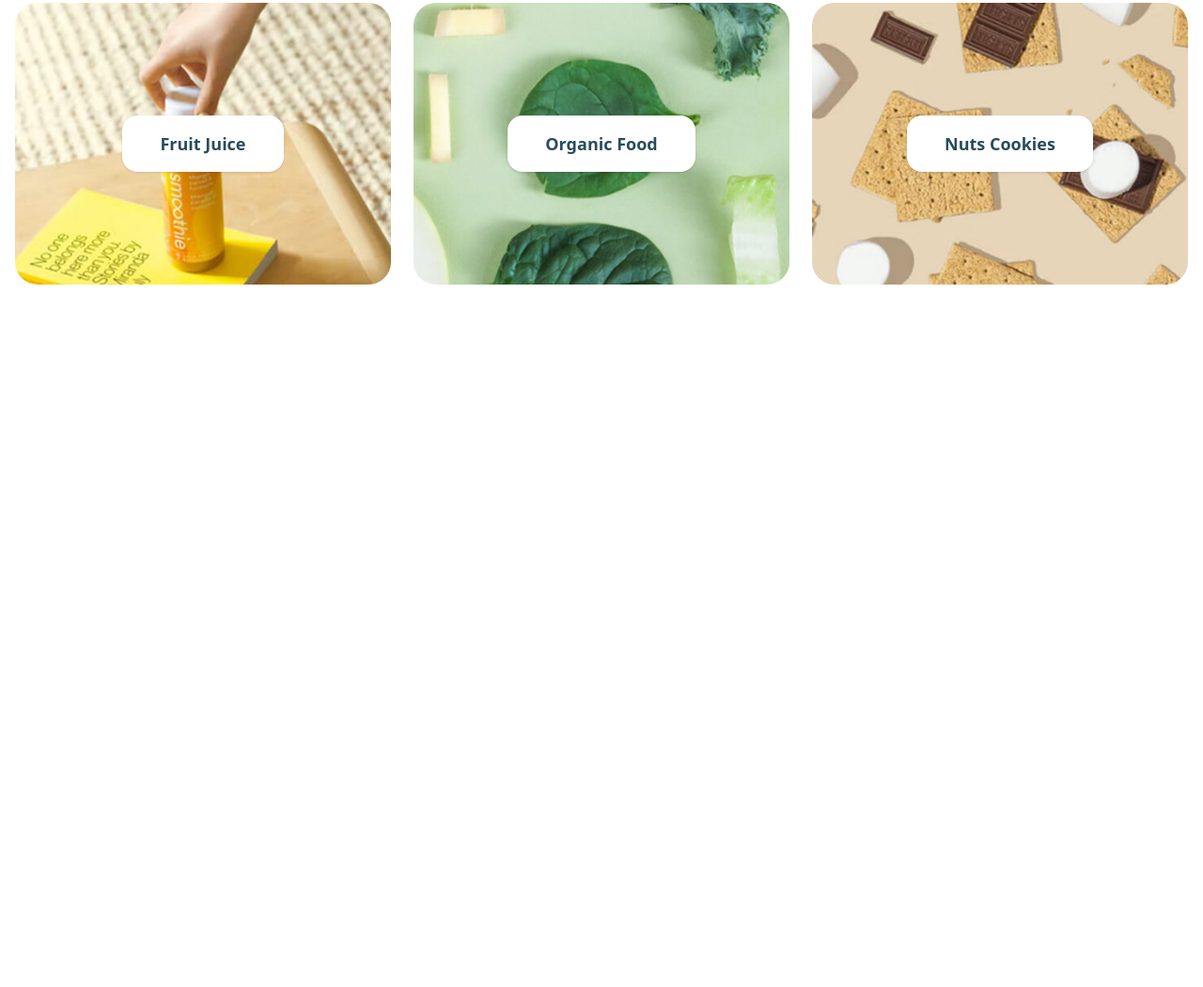
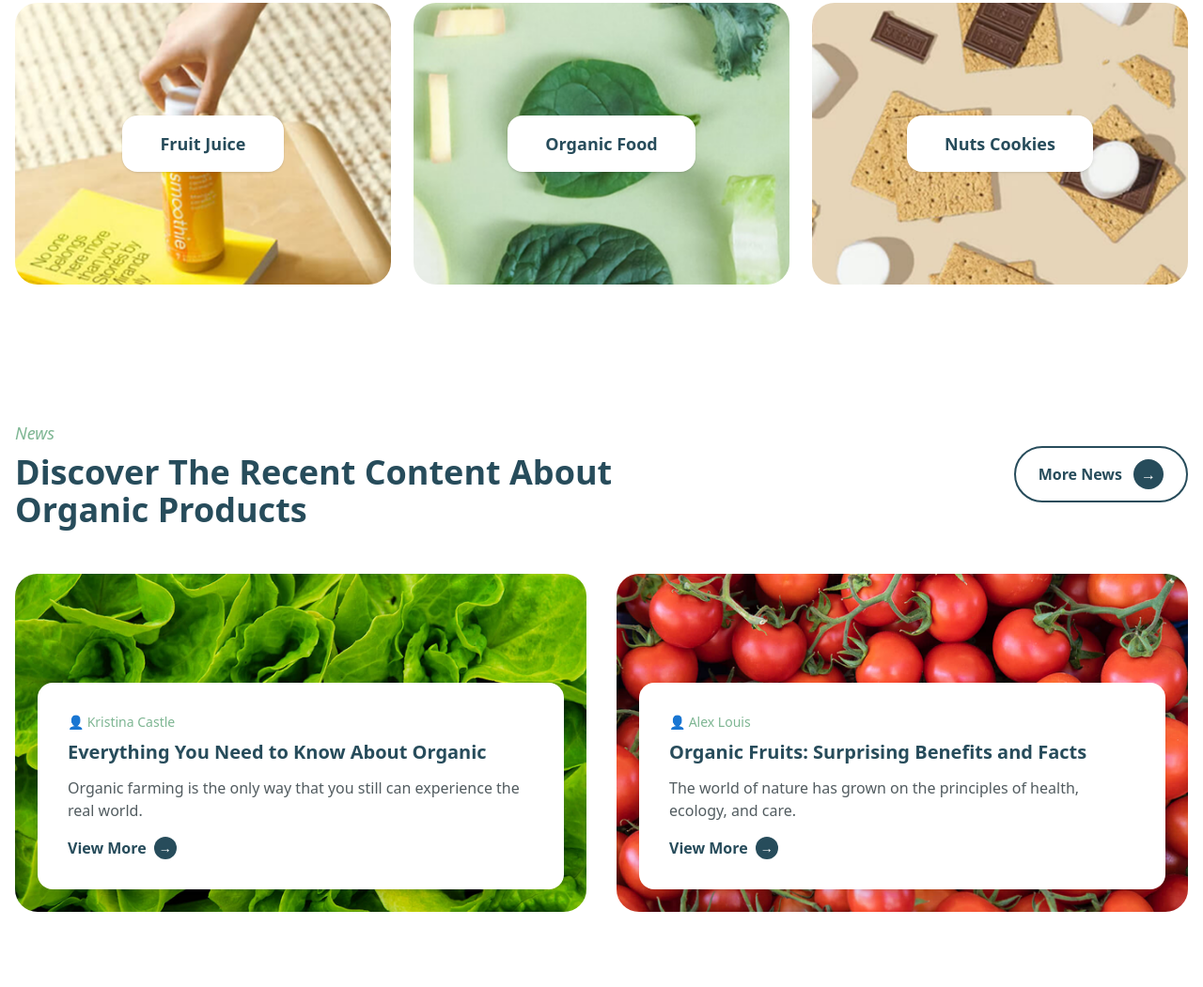
Before and after one commit to odinaevbilol/homework20, a website: page src/index.html in a window 1280 px wide. Shown: the part 3834-4885 px from the top of the page at 94% size. Before the commit the page ends 4201 px from the top, so only its background shows below. Drawn offline with nearby package versions, Linux system fonts and the light colour scheme; files that its build step writes are made by us from their sources.

Commit message:
section8

```diff
--- a/src/index.html
+++ b/src/index.html
@@ -392,5 +392,93 @@
   </div>
 </section>
 
+<section class="max-w-7xl mx-auto px-4 py-20">
+  <!-- HEADER -->
+  <div class="flex flex-col lg:flex-row lg:items-center lg:justify-between gap-6 mb-12">
+    <div>
+      <p class="text-[#7EB693] italic text-lg mb-2">News</p>
+      <h2 class="text-3xl sm:text-4xl font-extrabold text-[#274C5B] max-w-2xl">
+        Discover The Recent Content About Organic Products
+      </h2>
+    </div>
+
+    <button
+      class="self-start lg:self-center flex items-center gap-3 border-2 border-[#274C5B] text-[#274C5B] px-6 py-3 rounded-full font-semibold hover:bg-[#274C5B] hover:text-white transition"
+    >
+      More News
+      <span class="w-8 h-8 flex items-center justify-center rounded-full bg-[#274C5B] text-white">
+        →
+      </span>
+    </button>
+  </div>
+
+
+  <div class="grid grid-cols-1 lg:grid-cols-2 gap-8">
+
+    <div
+      class="relative h-[360px] rounded-3xl overflow-hidden bg-cover bg-center"
+      style="background-image: url('./IMAGE\ \(39\).png');"
+    >
+      <div
+        class="absolute bottom-6 left-6 right-6 bg-white rounded-2xl p-6 sm:p-8 shadow-lg"
+      >
+        <p class="flex items-center gap-2 text-sm text-[#7EB693] mb-2">
+          👤 Kristina Castle
+        </p>
+
+        <h3 class="text-xl font-extrabold text-[#274C5B] mb-3">
+          Everything You Need to Know About Organic
+        </h3>
+
+        <p class="text-[#525C60] mb-4">
+          Organic farming is the only way that you still can experience the real world.
+        </p>
+
+        <a
+          href="#"
+          class="inline-flex items-center gap-2 text-[#274C5B] font-semibold"
+        >
+          View More
+          <span class="w-6 h-6 flex items-center justify-center rounded-full bg-[#274C5B] text-white text-sm">
+            →
+          </span>
+        </a>
+      </div>
+    </div>
+
+
+    <div
+      class="relative h-[360px] rounded-3xl overflow-hidden bg-cover bg-center"
+      style="background-image: url('./IMAGE\ \(40\).png');"
+    >
+      <div
+        class="absolute bottom-6 left-6 right-6 bg-white rounded-2xl p-6 sm:p-8 shadow-lg"
+      >
+        <p class="flex items-center gap-2 text-sm text-[#7EB693] mb-2">
+          👤 Alex Louis
+        </p>
+
+        <h3 class="text-xl font-extrabold text-[#274C5B] mb-3">
+          Organic Fruits: Surprising Benefits and Facts
+        </h3>
+
+        <p class="text-[#525C60] mb-4">
+          The world of nature has grown on the principles of health, ecology, and care.
+        </p>
+
+        <a
+          href="#"
+          class="inline-flex items-center gap-2 text-[#274C5B] font-semibold"
+        >
+          View More
+          <span class="w-6 h-6 flex items-center justify-center rounded-full bg-[#274C5B] text-white text-sm">
+            →
+          </span>
+        </a>
+      </div>
+    </div>
+  </div>
+</section>
+
 </body>
 </html>
```
Also changed, not shown: src/IMAGE (39).png (added), src/IMAGE (40).png (added).
